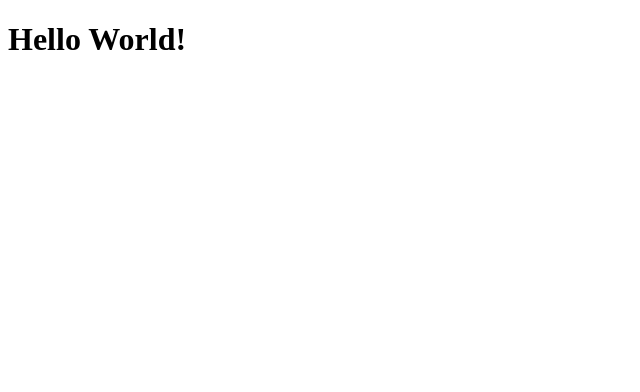
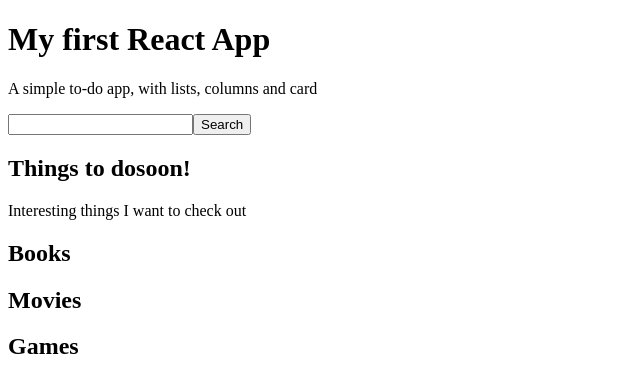
Before and after one commit to Witold-Wrzesniewski/react-app, a React (Create React App) app: page / in a window 1280 px wide. Shown: the top 392 px of the page, without its empty margins (0-640 px from the left). Built offline with nearby package versions, Linux system fonts and the light colour scheme.

Commit message:
Add List component

```diff
--- a/src/App.js
+++ b/src/App.js
@@ -1,7 +1,14 @@
+import Hero from './components/Hero/Hero'
+import SearchForm from './components/SearchForm/SearchForm'
+import List from './components/List/List.js'
 
 const App = () => {
   return (
-    <h1>Hello World!</h1>
+    <div>
+      <Hero />
+      <SearchForm />
+      <List />
+    </div>
   );
 };
 
--- /dev/null
+++ b/src/components/Hero/Hero.js
@@ -0,0 +1,10 @@
+const Hero = () => {
+    return (
+      <div>
+        <h1>My first React App</h1>
+        <p>A simple to-do app, with lists, columns and card</p>
+      </div>
+    );
+  };
+
+  export default Hero;
--- /dev/null
+++ b/src/components/List/List.js
@@ -0,0 +1,21 @@
+const List = () => {
+    return (
+      <div>
+        <header><h2>Things to do<span>soon!</span></h2></header>
+        <p>Interesting things I want to check out</p>
+        <section>
+          <article>
+            <h2>Books</h2>
+          </article>
+          <article>
+            <h2>Movies</h2>
+          </article>
+          <article>
+            <h2>Games</h2>
+          </article>
+        </section>
+      </div>
+    );
+  };
+
+  export default List;
--- /dev/null
+++ b/src/components/SearchForm/SearchForm.js
@@ -0,0 +1,10 @@
+const SearchForm = () => {
+    return (
+        <form>
+            <input type="text" />
+            <button>Search</button>
+        </form>
+    );
+  };
+
+  export default SearchForm;
```
